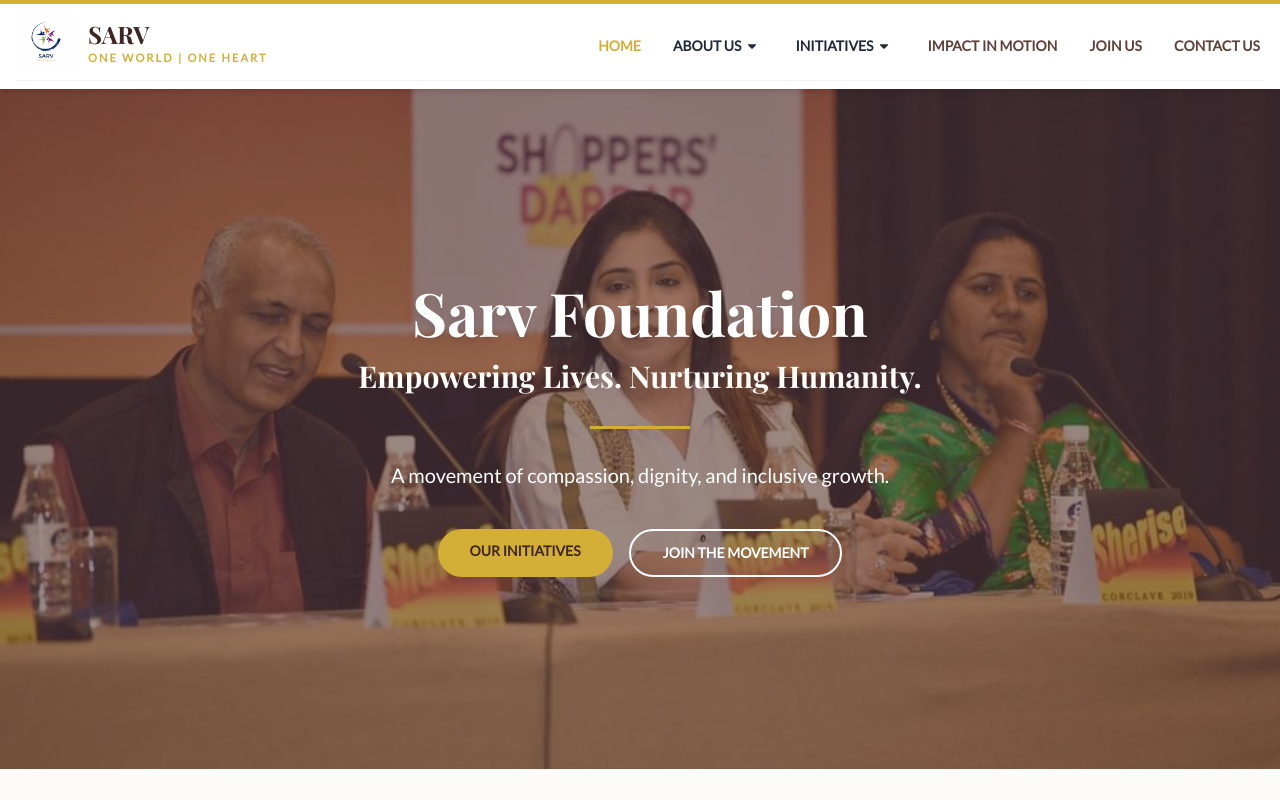
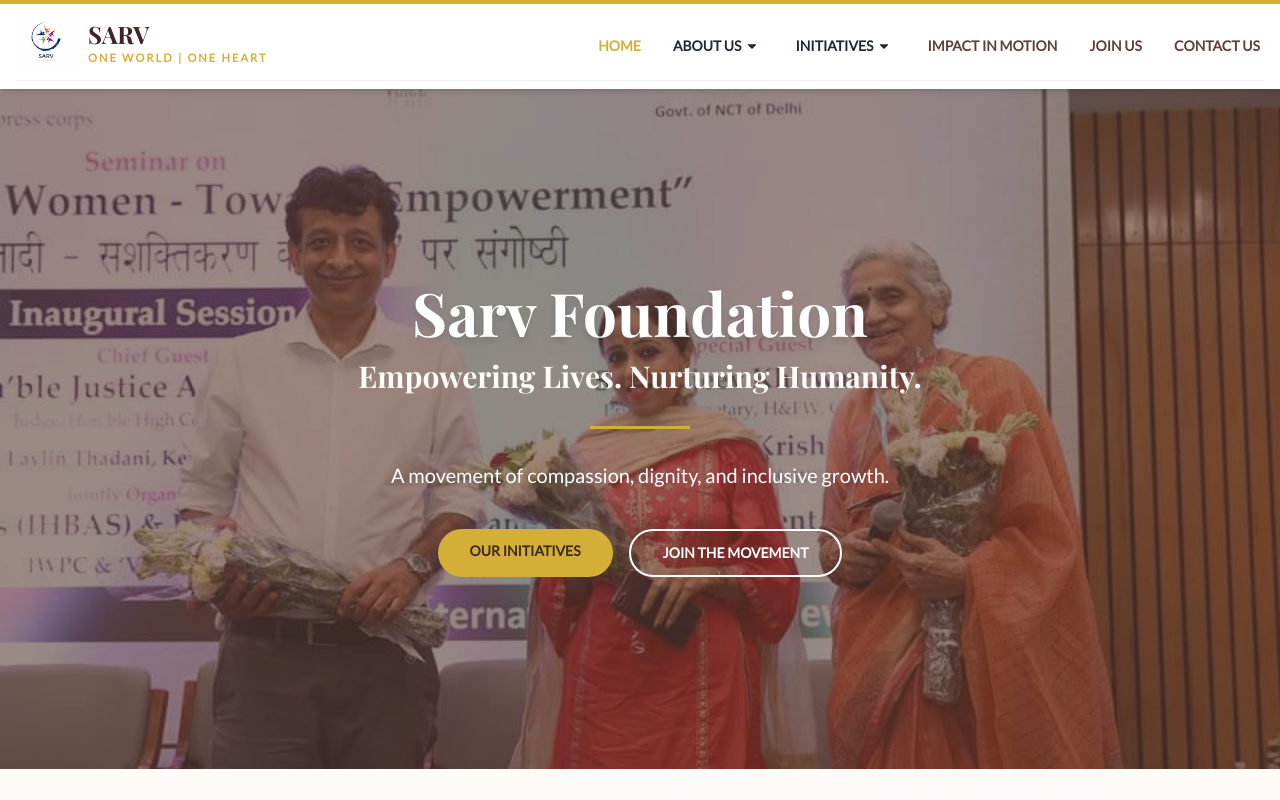
Before and after one commit to RizeonEnterprises/sarv-foundation, a React (Vite) app: page / in a window 1280 px wide. Shown: the top 800 px of the page. Built offline with nearby package versions, Linux system fonts and the light colour scheme.

Commit message:
Update HeroSlideshow.tsx

```diff
--- a/src/components/HeroSlideshow.tsx
+++ b/src/components/HeroSlideshow.tsx
@@ -4,7 +4,6 @@ import classNames from 'classnames';
 
 const slides = [
     '/assets/image9.jpeg',
-    '/assets/FB_IMG_1583815239968.jpg',
     '/assets/FB_IMG_1580443822070.jpg',
     '/assets/image5.jpeg',
     '/assets/image_fc1e115a-1fc8-44fc-af3e-80932b33172320220706_114518.jpg',
```
